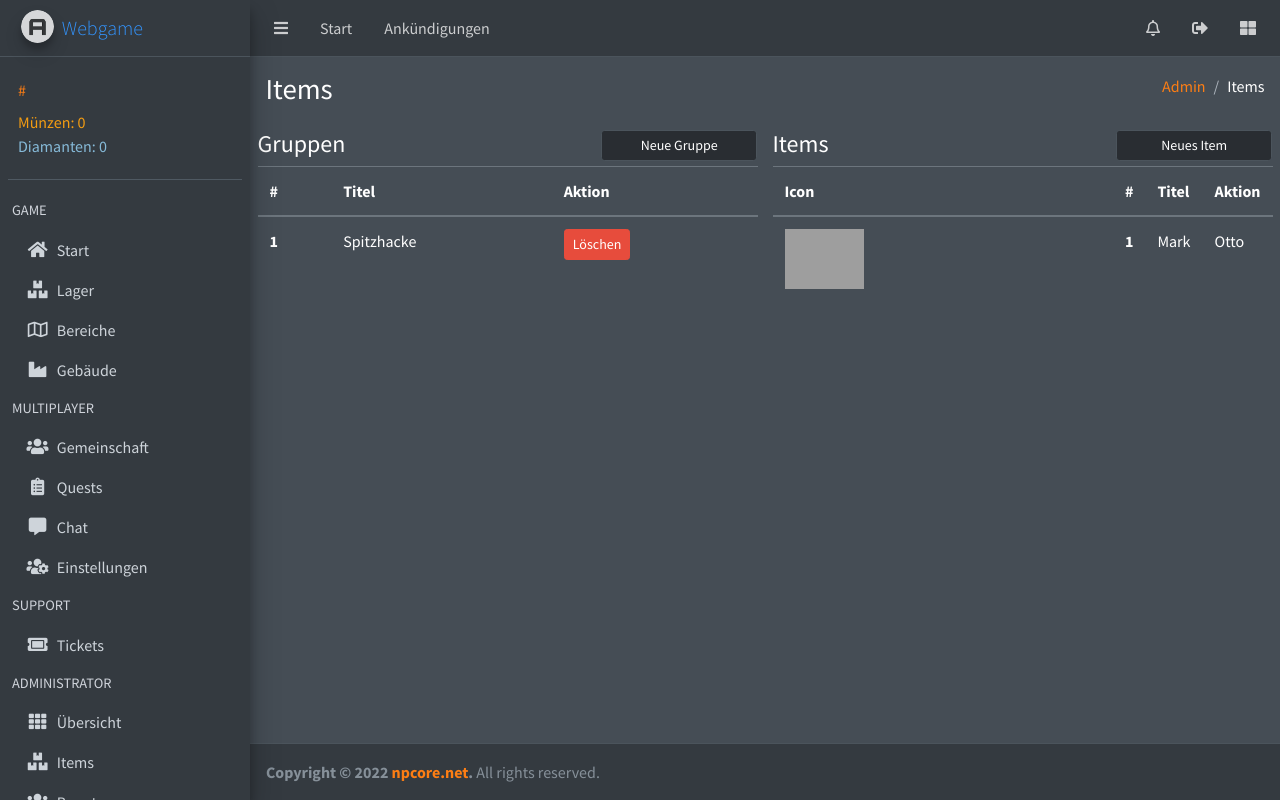
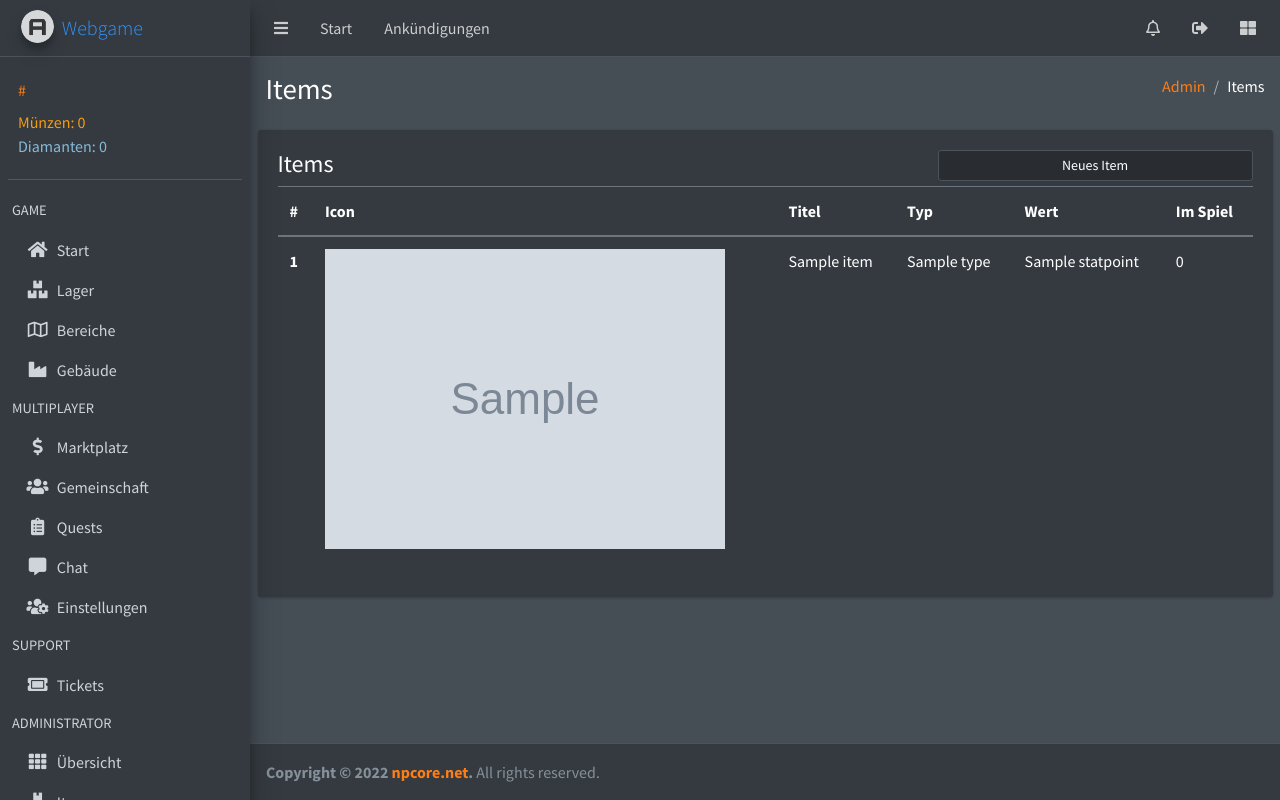
Before and after one commit to npcorenet/webgame, a PHP site: template template/admin/page/items.html.twig in a window 1280 px wide. Run offline with PHP 8.4, Linux system fonts and the light colour scheme; the template is opened without the code that fills it: most values are stand-ins (such as "Sample title", 1, 10 or a date in 2020); grey boxes marked "Sample" are stand-in pictures; some libraries are stand-ins or nearby versions; grey boxes are pictures that could not be loaded.

Commit message:
Adding Item and Inventory Functionality

```diff
--- a/src/Interface/ControllerInterface.php
+++ b/src/Interface/ControllerInterface.php
@@ -2,7 +2,6 @@
 
 namespace App\Interface;
 
-use App\ConfigProvider;
 use App\Container;
 
 interface ControllerInterface
--- /dev/null
+++ b/template/admin/element/itemTable.html.twig
@@ -0,0 +1,14 @@
+<tr>
+    <th scope="row">
+        {{ item.id }}
+    </th>
+    <td>
+        <img src="{{ item.iconUrl }}">
+    </td>
+    <td>
+        {{ item.title }}
+    </td>
+    <td>{{ item.type }}</td>
+    <td>{{ item.statpoint }}</td>
+    <td>0</td>
+</tr>
--- a/template/admin/page/items.html.twig
+++ b/template/admin/page/items.html.twig
@@ -24,40 +24,9 @@
 
     <div class="container">
 
-        <div class="row">
+        <div class="card">
 
-            <div class="col-md-6">
-                <div class="row">
-                    <div class="col-8">
-                        <h4>Gruppen</h4>
-                    </div>
-                    <div class="col-4">
-                        <a class="btn btn-sm btn-dark w-100" href="#">Neue Gruppe</a>
-                    </div>
-
-                    <div class="col-12">
-
-                        <table class="table">
-                            <thead>
-                            <tr>
-                                <th scope="col">#</th>
-                                <th scope="col">Titel</th>
-                                <th scope="col">Aktion</th>
-                            </tr>
-                            </thead>
-                            <tbody>
-                            <tr>
-                                <th scope="row">1</th>
-                                <td>Spitzhacke</td>
-                                <td><a href="#" class="btn btn-danger btn-sm">Löschen</a></td>
-                            </tr>
-                            </tbody>
-                        </table>
-                    </div>
-                </div>
-            </div>
-
-            <div class="col-md-6">
+            <div class="card-body">
                 <div class="row">
                     <div class="col-8">
                         <h4>Items</h4>
@@ -71,19 +40,22 @@
                         <table class="table">
                             <thead>
                             <tr>
+                                <th scope="col">#</th>
                                 <th scope="col">Icon</th>
-                                <th scope="col">#</th>
                                 <th scope="col">Titel</th>
-                                <th scope="col">Aktion</th>
+                                <th scope="col">Typ</th>
+                                <th scope="col">Wert</th>
+                                <th scope="col">Im Spiel</th>
                             </tr>
                             </thead>
                             <tbody>
-                            <tr>
-                                <td><img src="https://jf-staeulalia.pt/img/other/35/collection-pickaxe-picture-5.png" class="w-25 h-25"></td>
-                                <th scope="row">1</th>
-                                <td>Mark</td>
-                                <td>Otto</td>
-                            </tr>
+
+                                {% for item in items %}
+
+                                    {% include 'admin/element/itemTable.html.twig' %}
+
+                                {% endfor %}
+
                             </tbody>
                         </table>
                     </div>
--- a/template/element/navigation.login.html.twig
+++ b/template/element/navigation.login.html.twig
@@ -70,7 +70,7 @@
                     </a>
                 </li>
                 <li class="nav-item">
-                    <a href="{{ app.request.getBaseURL() }}/" class="nav-link">
+                    <a href="{{ app.request.getBaseURL() }}/inventory" class="nav-link">
                         <i class="nav-icon fas fa-boxes"></i>
                         <p>
                             Lager
@@ -95,6 +95,14 @@
                 </li>
 
                 <li class="nav-header">MULTIPLAYER</li>
+                <li class="nav-item">
+                    <a href="{{ app.request.getBaseURL() }}/" class="nav-link">
+                        <i class="nav-icon fas fa-dollar-sign"></i>
+                        <p>
+                            Marktplatz
+                        </p>
+                    </a>
+                </li>
                 <li class="nav-item">
                     <a href="{{ app.request.getBaseURL() }}/" class="nav-link">
                         <i class="nav-icon fas fa-users"></i>
@@ -196,6 +204,25 @@
                             </p>
                         </a>
                     </li>
+                    {% if userPermLevel == 1 %}
+                        <li class="nav-item">
+                            <a href="#" class="nav-link">
+                                <i class="nav-icon fas fa-code"></i>
+                                <p>
+                                    Development Tools
+                                    <i class="right fas fa-angle-left"></i>
+                                </p>
+                            </a>
+                            <ul class="nav nav-treeview">
+                                <li class="nav-item">
+                                    <a href="#" class="nav-link disabled">
+                                        <i class="far fa-circle nav-icon"></i>
+                                        <p>Item Adder</p>
+                                    </a>
+                                </li>
+                            </ul>
+                        </li>
+                    {% endif %}
                 {% endif %}
             </ul>
         </nav>
```
Also changed, not shown: config/routes.php (+13 -0 lines), src/AdminController/ItemController.php (+23 -2 lines), src/Controller/InventoryController.php (added, +63 -0 lines), src/Table/InventoryTable.php (added, +25 -0 lines), src/Table/ItemTable.php (added, +13 -0 lines), src/Table/ItemTypeTable.php (added, +10 -0 lines), src/Util/LoginUtil.php (+7 -0 lines), template/element/inventoryGroup.html.twig (added, +33 -0 lines), template/page/inventory.html.twig (added, +39 -0 lines).
